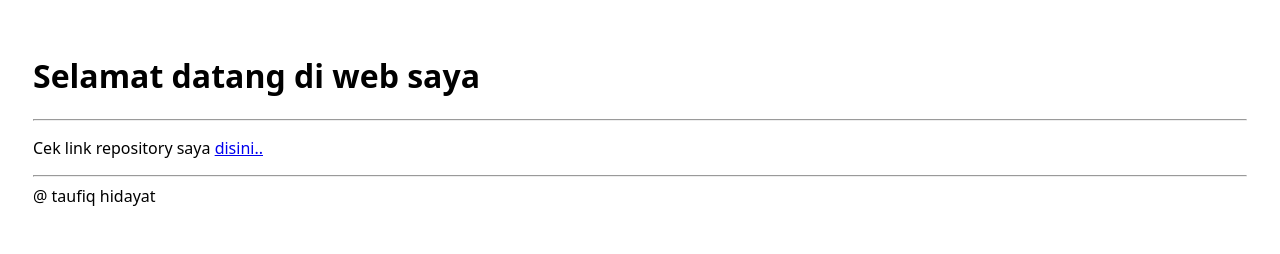
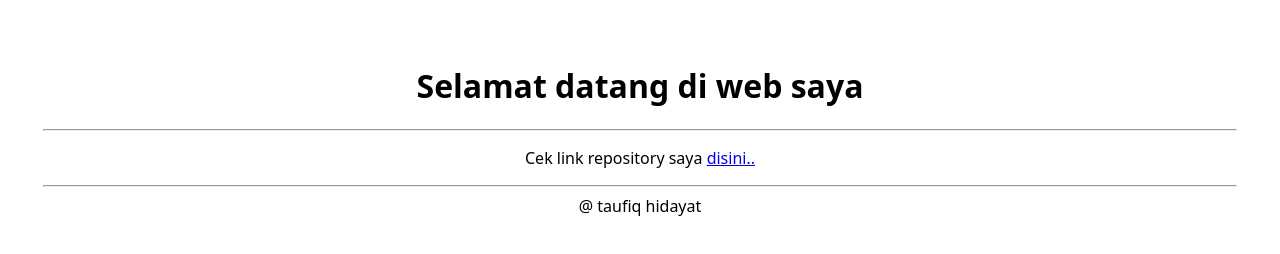
Before and after one commit to kalilikataufiq/taufiq33.github.io, a plain HTML site: page index.html in a window 1280 px wide. Drawn offline with Linux system fonts and the light colour scheme.

Commit message:
fix link repo dan edit css

```diff
--- a/index.html
+++ b/index.html
@@ -8,7 +8,7 @@
     <body>
         <h1>Selamat datang di web saya</h1>
         <hr>
-        <p>Cek link repository saya <a href="github.com/taufiq33">disini..</a></p>
+        <p>Cek link repository saya <a href="https://www.github.com/taufiq33">disini..</a></p>
         <hr>
         <footer> @ taufiq hidayat </footer>
     </body>
--- a/master.css
+++ b/master.css
@@ -1,4 +1,5 @@
 body{
-    padding: 25px;
+    padding: 35px;
     font-family: sans;
+    text-align: center;
 }
```
